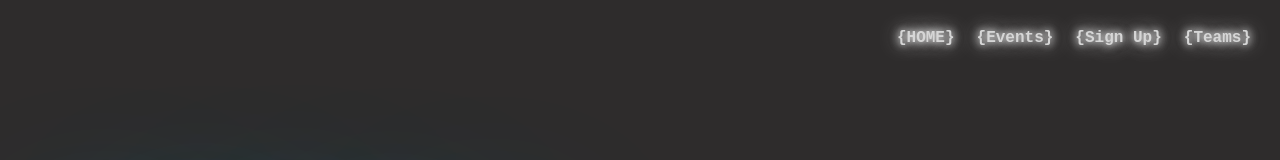
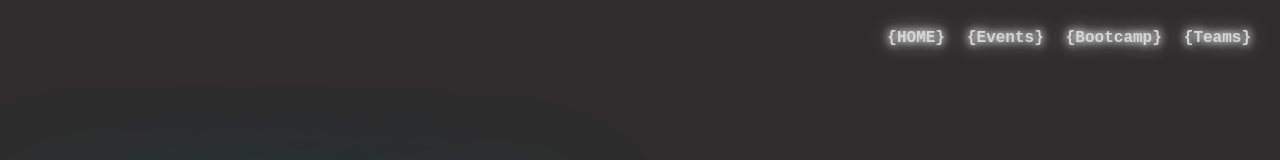
Before and after one commit to olivia632/alpha_website, a plain HTML site: page index.html in a window 1280 px wide. Shown: the top 160 px of the page. Drawn offline with Linux system fonts and the light colour scheme.

Commit message:
Update index.html

```diff
--- a/index.html
+++ b/index.html
@@ -16,7 +16,7 @@
    <th><a href="index.html" class="glow
    ">{HOME}</a></th>
    <th><a href="events.html" class="glow">{Events}</a></th>
-   <th><a href="registration.html" class="glow">{Sign Up} </a></th>
+   <th><a href="registration.html" class="glow">{Bootcamp} </a></th>
    <th><a href="teams.html" class="glow">{Teams}</a></th>
    </table>
 </nav>
```
